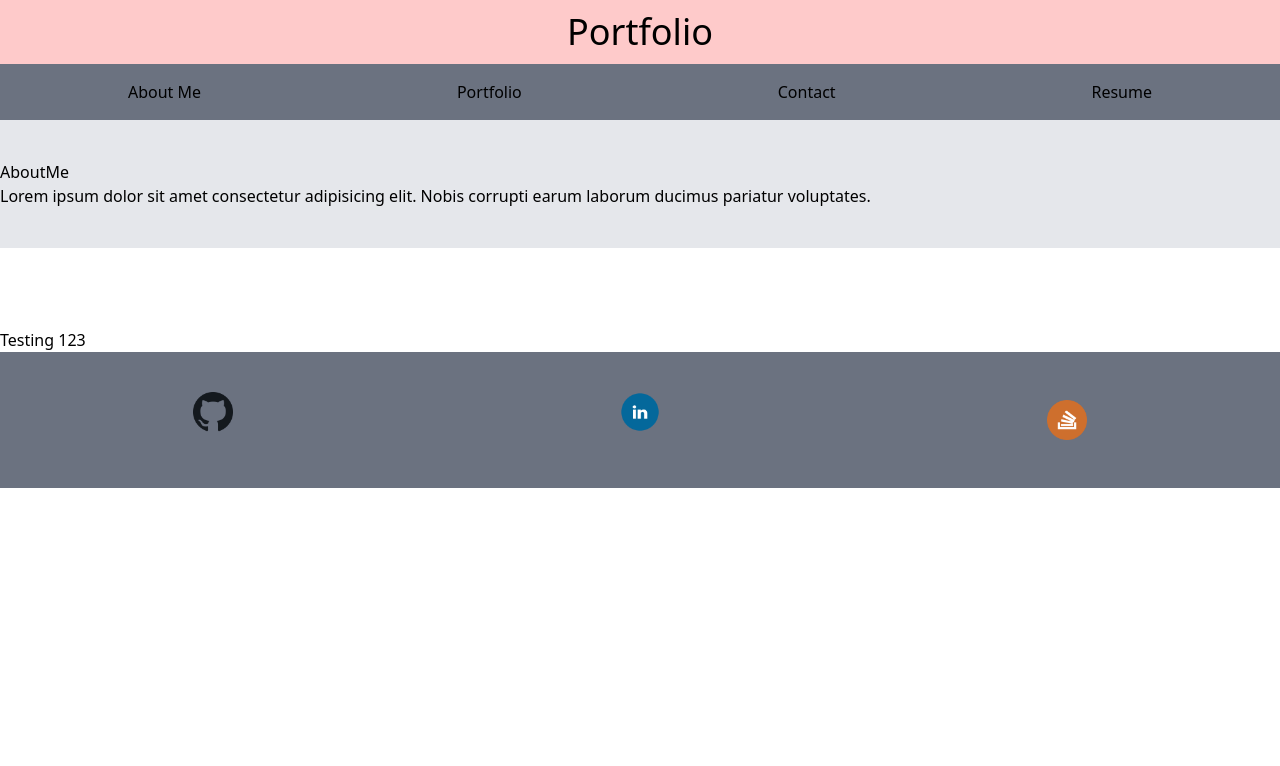
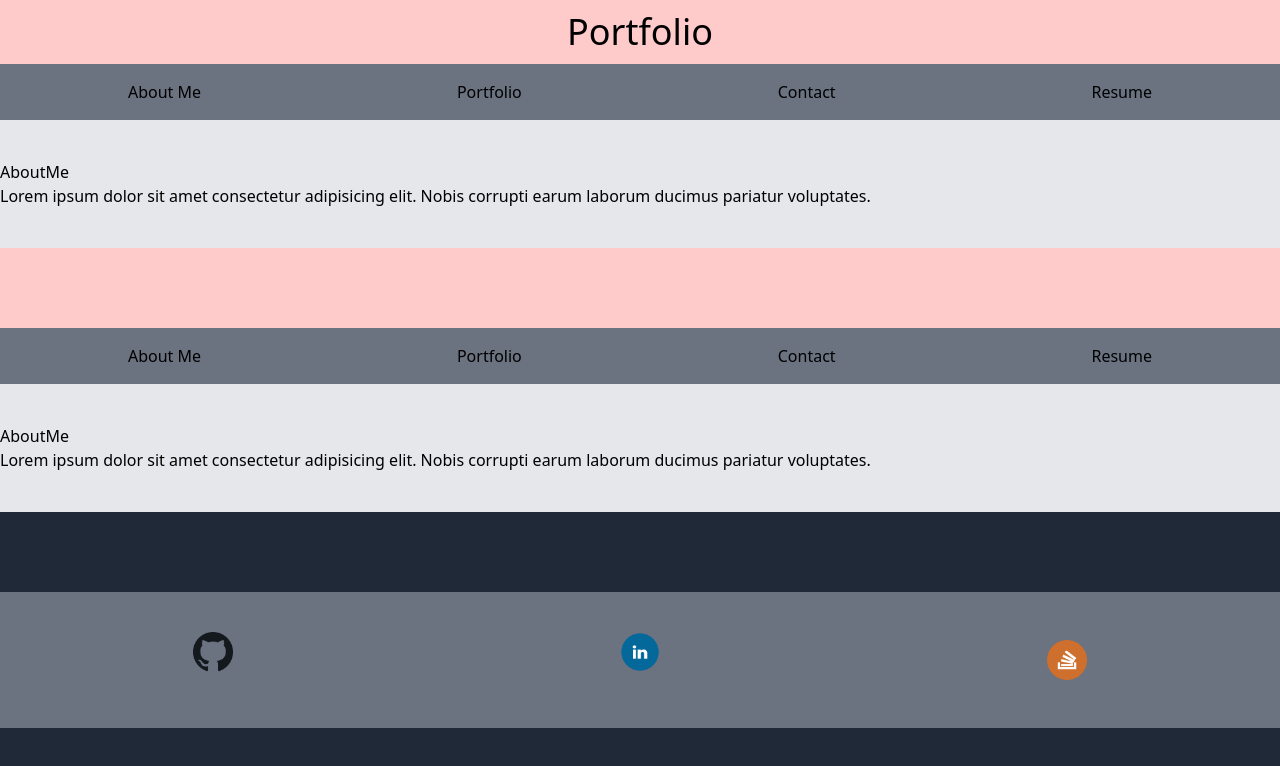
Before and after one commit to KevinHenleyCode/React_Portfolio, a React (Create React App) app in the folder portfolio/: page / in a window 1280 px wide. Shown: the top 766 px of the page. Built offline with nearby package versions, Linux system fonts and the light colour scheme.

Commit message:
updated App.js

```diff
--- a/portfolio/src/App.js
+++ b/portfolio/src/App.js
@@ -1,14 +1,14 @@
 import React from "react"
-import Header from "./components/Header";
-import Footer from "./components/Footer";
-import Project from "./components/Project";
+import Header from "./components/Header"
+import Footer from "./components/Footer"
+import Container from "./components/Container"
 
 
 function App() {
   return (
-    <div>
+    <div className=' bg-gray-800 flex flex-col h-screen'>
       <Header/>
-      <Project/>
+      <Container className='flex-grow'/>
       <Footer/>
     </div>
   );
```
